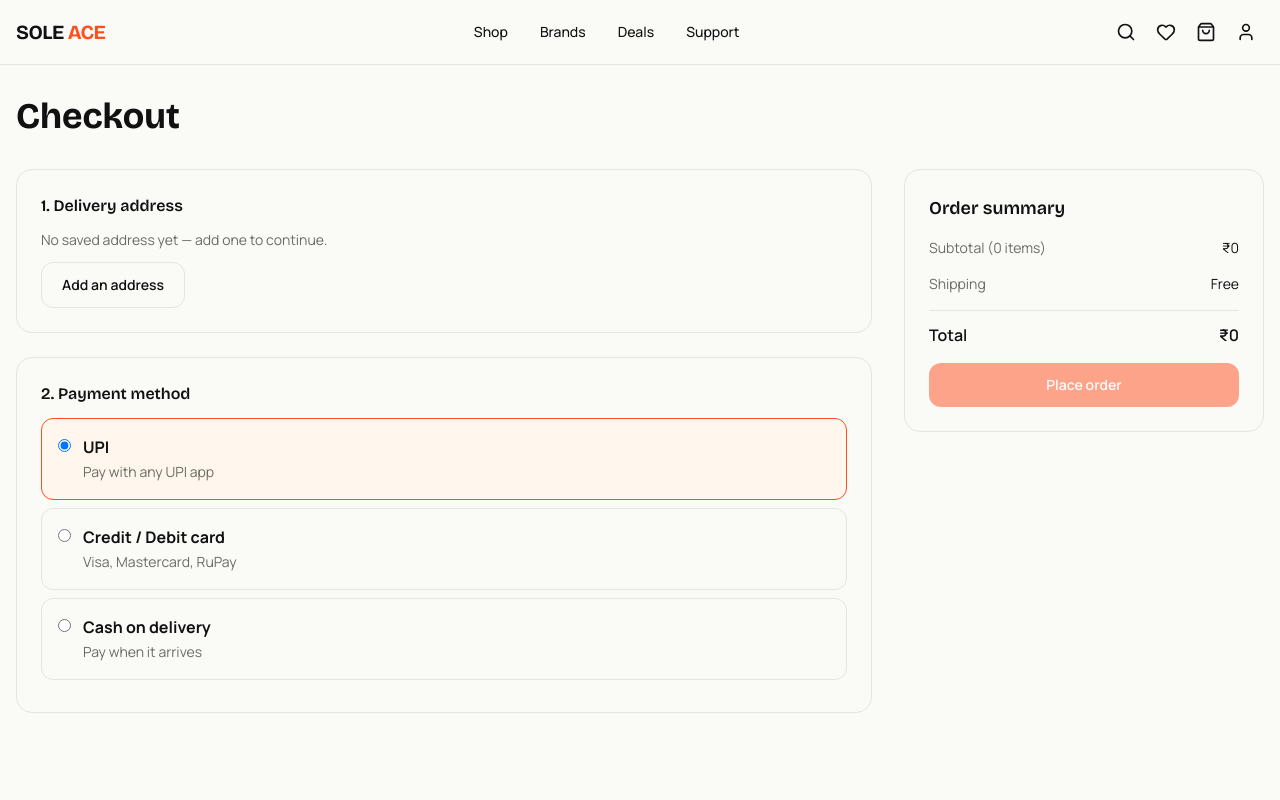
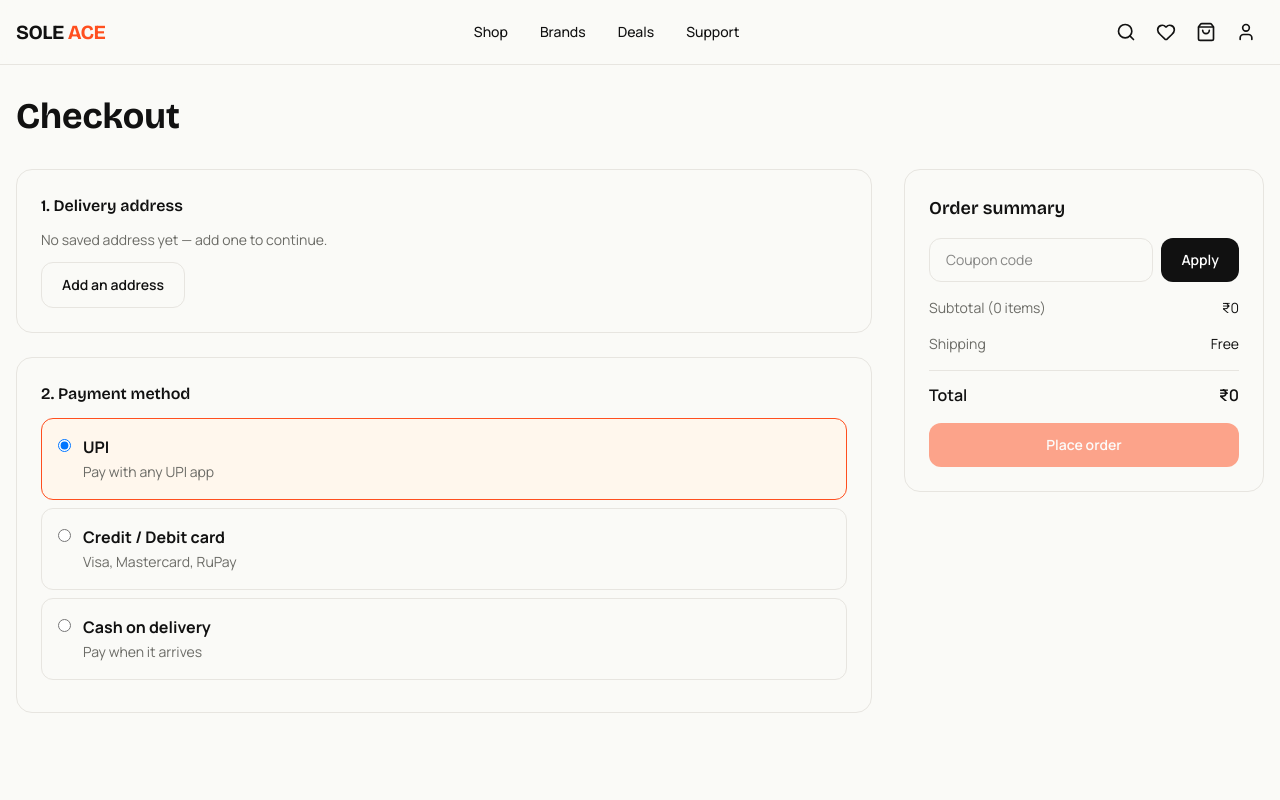
Before and after one commit to Dhilsshan433/sole-ace, a React (Vite) app: page /checkout in a window 1280 px wide. Shown: the top 800 px of the page. Built offline with nearby package versions, Linux system fonts and the light colour scheme; no server answers.

Commit message:
feat: apply coupon codes at checkout, store discount on orders

```diff
--- a/controllers/orderController.js
+++ b/controllers/orderController.js
@@ -1,21 +1,34 @@
 import Order from '../models/Order.js'
 import Product from '../models/Product.js'
+import Coupon from '../models/Coupon.js'
 
 // POST /api/orders
 export async function createOrder(req, res) {
   try {
-    const { items, address, paymentMethod } = req.body
+    const { items, address, paymentMethod, couponCode } = req.body
     if (!items?.length) return res.status(400).json({ message: 'Cart is empty' })
 
     const subtotal = items.reduce((sum, i) => sum + i.price * i.qty, 0)
+    let discount = 0
+
+    if (couponCode) {
+      const coupon = await Coupon.findOne({ code: couponCode.toUpperCase(), isActive: true })
+      if (coupon && (!coupon.expiresAt || coupon.expiresAt > new Date()) && subtotal >= coupon.minOrderValue) {
+        discount = coupon.discountType === 'percentage' ? Math.round((subtotal * coupon.discountValue) / 100) : coupon.discountValue
+        coupon.usedCount += 1
+        await coupon.save()
+      }
+    }
+
+    const total = Math.max(subtotal - discount, 0)
 
     const order = await Order.create({
       user: req.user._id, items, address, paymentMethod,
-      subtotal, total: subtotal,
+      subtotal, discount, couponCode: discount > 0 ? couponCode?.toUpperCase() : undefined,
+      total,
       paymentStatus: paymentMethod === 'cod' ? 'Pending' : 'Paid',
     })
 
-    // reduce stock for each purchased size/color variant
     for (const item of items) {
       await Product.updateOne(
         { _id: item.product, 'variants.size': item.size },
--- a/models/Order.js
+++ b/models/Order.js
@@ -13,6 +13,8 @@ const orderSchema = new mongoose.Schema({
   },
   paymentMethod: { type: String, enum: ['upi', 'card', 'cod'], required: true },
   subtotal: { type: Number, required: true },
+  discount: { type: Number, default: 0 },
+  couponCode: { type: String },
   total: { type: Number, required: true },
   status: { type: String, enum: ['Processing', 'Shipped', 'Delivered', 'Cancelled'], default: 'Processing' },
   paymentStatus: { type: String, enum: ['Pending', 'Paid', 'Failed'], default: 'Pending' },
--- a/src/pages/user/Checkout.jsx
+++ b/src/pages/user/Checkout.jsx
@@ -11,8 +11,35 @@ export default function Checkout() {
   const navigate = useNavigate()
   const [payment, setPayment] = useState('upi')
   const [placing, setPlacing] = useState(false)
+  const [couponInput, setCouponInput] = useState('')
+  const [applying, setApplying] = useState(false)
+  const [couponError, setCouponError] = useState('')
+  const [appliedCoupon, setAppliedCoupon] = useState(null) // { code, discount }
 
   const defaultAddress = user?.addresses?.find((a) => a.isDefault) || user?.addresses?.[0]
+  const discount = appliedCoupon?.discount || 0
+  const total = Math.max(subtotal - discount, 0)
+
+  const applyCoupon = async () => {
+    if (!couponInput.trim()) return
+    setApplying(true)
+    setCouponError('')
+    try {
+      const res = await api.post('/coupons/validate', { code: couponInput, subtotal })
+      setAppliedCoupon({ code: res.data.code, discount: res.data.discount })
+    } catch (err) {
+      setAppliedCoupon(null)
+      setCouponError(err.response?.data?.message || 'Invalid coupon code')
+    } finally {
+      setApplying(false)
+    }
+  }
+
+  const removeCoupon = () => {
+    setAppliedCoupon(null)
+    setCouponInput('')
+    setCouponError('')
+  }
 
   const placeOrder = async () => {
     if (!defaultAddress) return
@@ -36,6 +63,7 @@ export default function Checkout() {
           pincode: defaultAddress.pincode,
         },
         paymentMethod: payment,
+        couponCode: appliedCoupon?.code,
       }
       await api.post('/orders', payload)
       clearCart()
@@ -97,17 +125,44 @@ export default function Checkout() {
 
         <div className="h-fit space-y-4 rounded-2xl border border-stone-line p-6">
           <h2 className="text-lg font-semibold">Order summary</h2>
+
+          {appliedCoupon ? (
+            <div className="flex items-center justify-between rounded-xl bg-green-50 px-4 py-3 text-sm">
+              <span className="font-semibold text-green-700">{appliedCoupon.code} applied</span>
+              <button onClick={removeCoupon} className="font-medium text-red-500">Remove</button>
+            </div>
+          ) : (
+            <div className="flex gap-2">
+              <input
+                value={couponInput}
+                onChange={(e) => setCouponInput(e.target.value.toUpperCase())}
+                placeholder="Coupon code"
+                className="flex-1 rounded-xl border border-stone-line px-4 py-2.5 text-sm outline-none focus:border-ink"
+              />
+              <Button variant="dark" onClick={applyCoupon} disabled={applying}>
+                {applying ? 'Checking…' : 'Apply'}
+              </Button>
+            </div>
+          )}
+          {couponError && <p className="text-xs text-red-500">{couponError}</p>}
+
           <div className="flex justify-between text-sm">
             <span className="text-muted">Subtotal ({items.length} items)</span>
             <span>₹{subtotal.toLocaleString('en-IN')}</span>
           </div>
+          {discount > 0 && (
+            <div className="flex justify-between text-sm">
+              <span className="text-muted">Discount</span>
+              <span className="text-green-600">−₹{discount.toLocaleString('en-IN')}</span>
+            </div>
+          )}
           <div className="flex justify-between text-sm">
             <span className="text-muted">Shipping</span>
             <span>Free</span>
           </div>
           <div className="flex justify-between border-t border-stone-line pt-3 font-semibold">
             <span>Total</span>
-            <span>₹{subtotal.toLocaleString('en-IN')}</span>
+            <span>₹{total.toLocaleString('en-IN')}</span>
           </div>
           <Button full onClick={placeOrder} disabled={placing || items.length === 0 || !defaultAddress}>
             {placing ? 'Placing order…' : 'Place order'}
```
